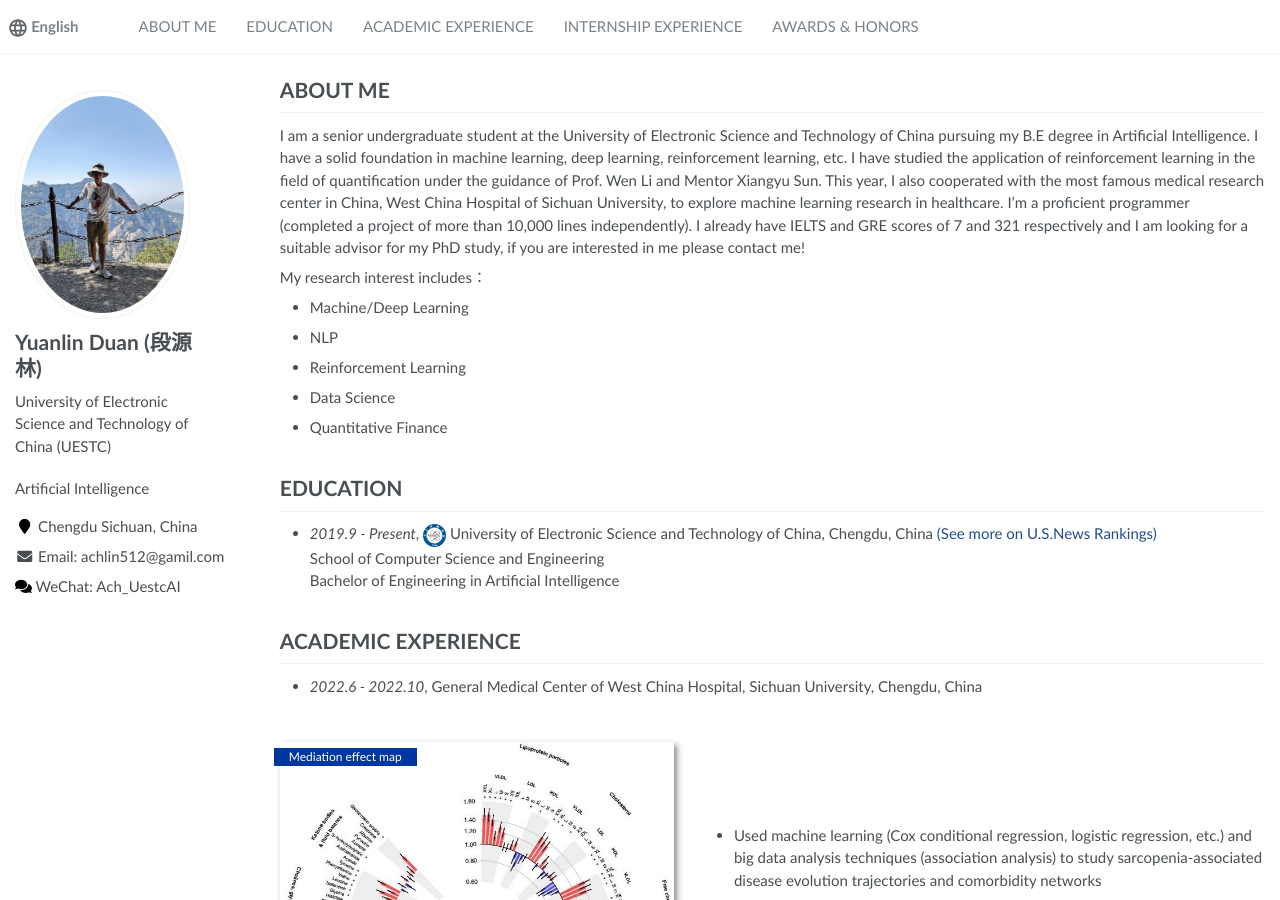
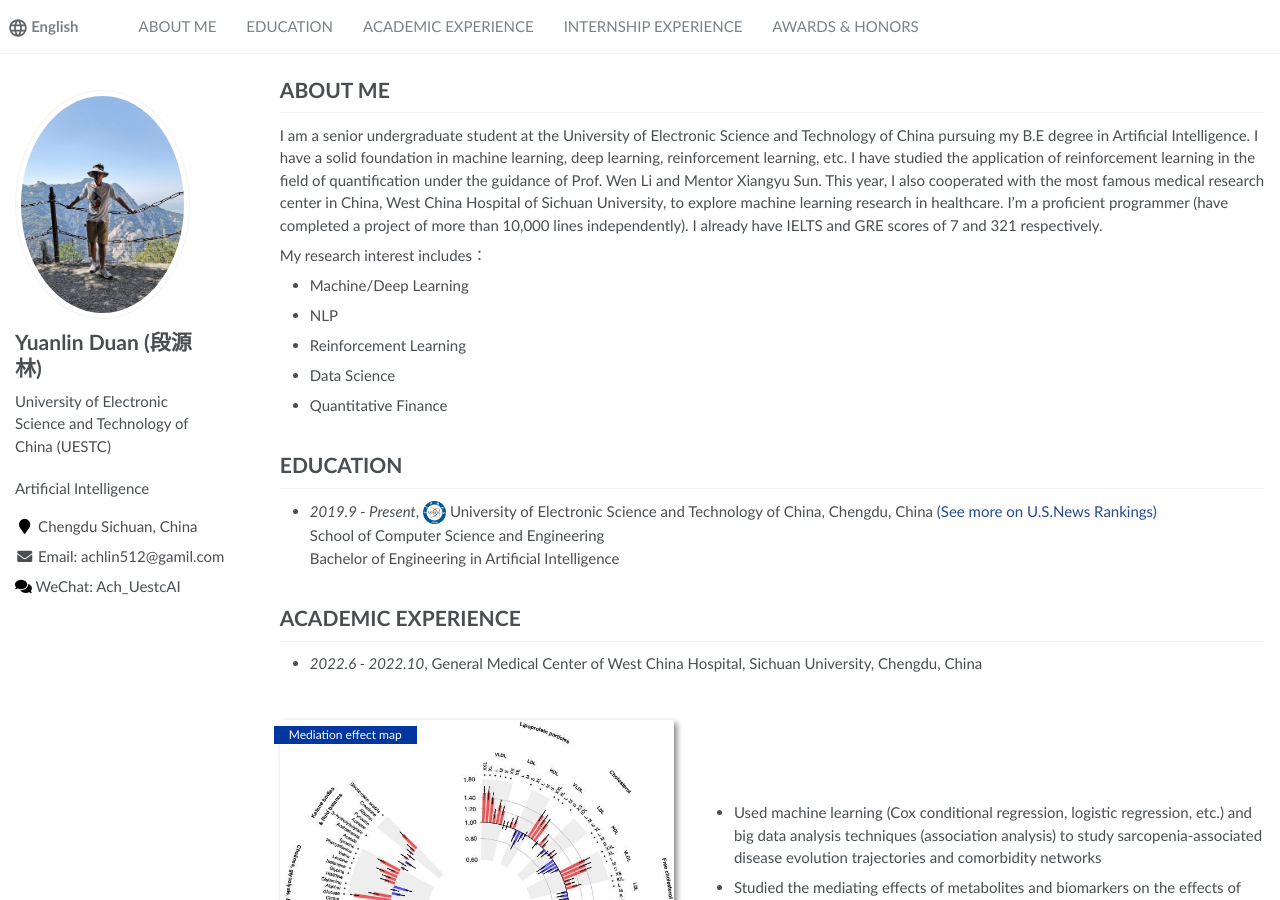
Before and after one commit to achlin9/achlin9.github.io, a Jekyll site: the page built from _pages/about.md, in a window 1280 px wide and 900 px high. Built offline with Jekyll 4.4.1, drawn with Linux system fonts in a browser that asks for light colours.

Commit message:
Update about.md

```diff
--- a/_pages/about.md
+++ b/_pages/about.md
@@ -18,7 +18,7 @@ redirect_from:
 <span class='anchor' id='about-me'></span>
 
 # ABOUT ME
-I am a senior undergraduate student at the University of Electronic Science and Technology of China pursuing my B.E degree in Artificial Intelligence. I have a solid foundation in machine learning, deep learning, reinforcement learning, etc. I have studied the application of reinforcement learning in the field of quantification under the guidance of Prof. Wen Li and Mentor Xiangyu Sun. This year, I also cooperated with the most famous medical research center in China, West China Hospital of Sichuan University, to explore machine learning research in healthcare. I'm a proficient programmer (completed a project of more than 10,000 lines independently). I already have IELTS and GRE scores of 7 and 321 respectively and I am looking for a suitable advisor for my PhD study, if you are interested in me please contact me!
+I am a senior undergraduate student at the University of Electronic Science and Technology of China pursuing my B.E degree in Artificial Intelligence. I have a solid foundation in machine learning, deep learning, reinforcement learning, etc. I have studied the application of reinforcement learning in the field of quantification under the guidance of Prof. Wen Li and Mentor Xiangyu Sun. This year, I also cooperated with the most famous medical research center in China, West China Hospital of Sichuan University, to explore machine learning research in healthcare. I'm a proficient programmer (have completed a project of more than 10,000 lines independently). I already have IELTS and GRE scores of 7 and 321 respectively.
  <!-- <a href='https://scholar.google.com/citations?user=WMkMTb4AAAAJ'><img src="https://img.shields.io/endpoint?url={{ url | url_encode }}&logo=Google%20Scholar&labelColor=f6f6f6&color=9cf&style=flat&label=引用"></a>。 -->
 
 My research interest includes：
```
